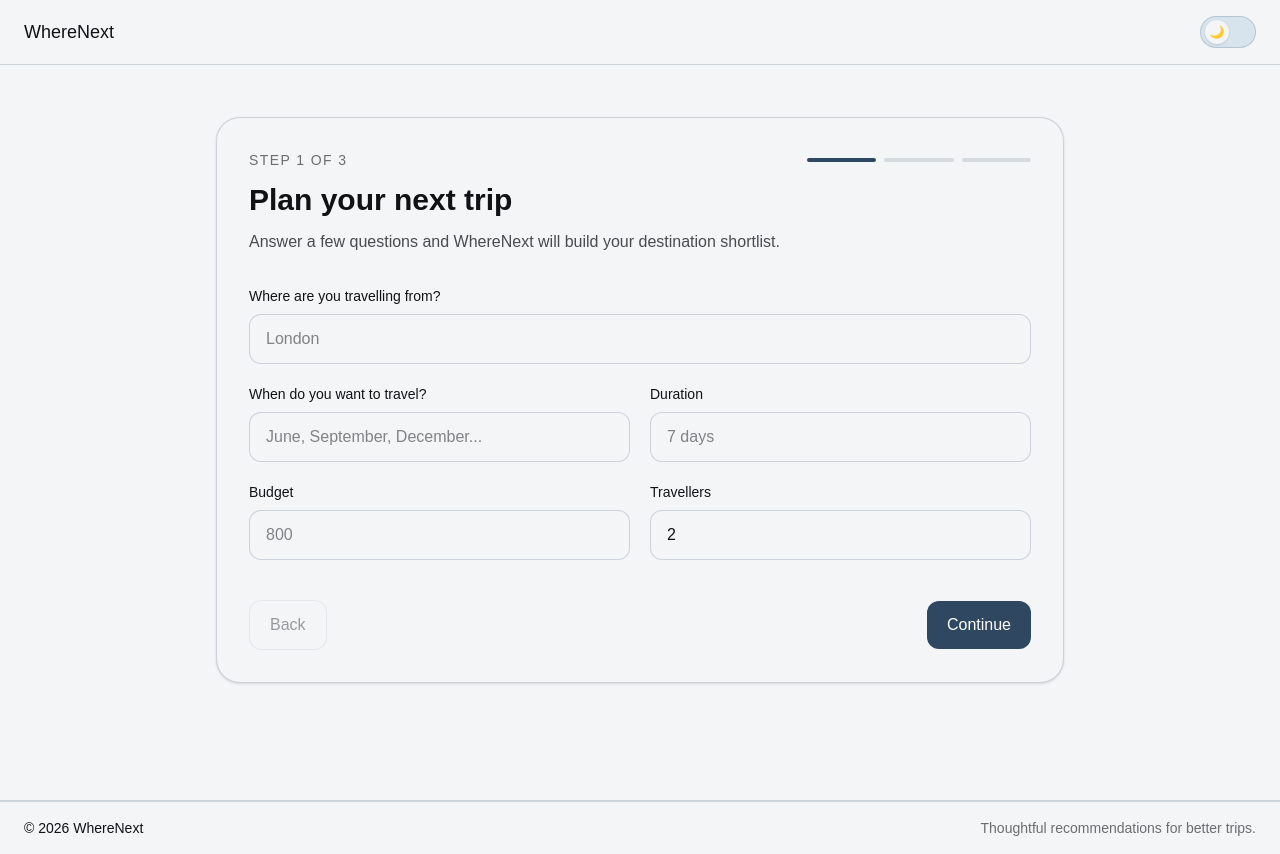
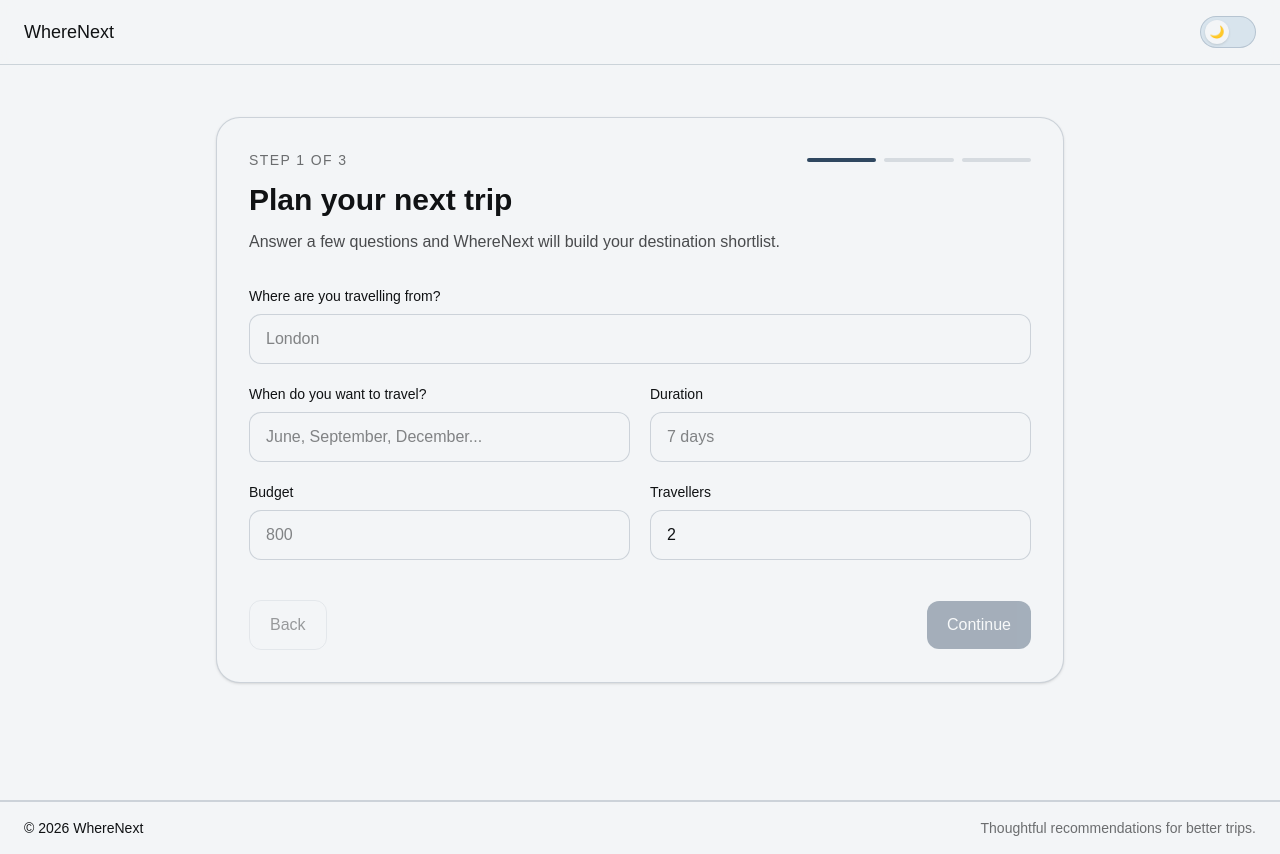
Before and after one commit to TakundaMuzunze/WhereNext, a Next.js app: page /planner in a window 1280 px wide. Built offline with nearby package versions, Linux system fonts and the light colour scheme.

Commit message:
feat: add per-step form validation on buttons

```diff
--- a/src/features/trip-planner/ui/TripPlannerForm.tsx
+++ b/src/features/trip-planner/ui/TripPlannerForm.tsx
@@ -17,6 +17,21 @@ const initialAnswers: PlannerAnswers = {
 export function TripPlannerForm() {
   const [step, setStep] = useState(1);
   const [answers, setAnswers] = useState<PlannerAnswers>(initialAnswers);
+
+  const canContinue =
+    step === 1
+      ? Boolean(
+          answers.departure.trim() &&
+          answers.travelMonth.trim() &&
+          answers.duration.trim() &&
+          answers.budget !== "" &&
+          answers.budget > 0 &&
+          answers.travellers !== "" &&
+          answers.travellers > 0,
+        )
+      : step === 2
+        ? answers.tripType !== ""
+        : answers.activities.length > 0;
 
   const selectedTripType = tripTypes.find((tripType) => tripType.value === answers.tripType);
 
@@ -188,12 +203,17 @@ export function TripPlannerForm() {
             <button
               type="button"
               onClick={goNext}
-              className="rounded-xl bg-primary px-5 py-3 text-white transition hover:opacity-90 dark:text-[#101214]"
+              disabled={!canContinue}
+              className="cursor-pointer rounded-xl bg-primary px-5 py-3 text-white transition hover:opacity-90 disabled:cursor-not-allowed disabled:opacity-40 dark:text-[#101214]"
             >
               Continue
             </button>
           ) : (
-            <button type="button" className="rounded-xl bg-primary px-5 py-3 text-white transition hover:opacity-90 dark:text-[#101214]">
+            <button
+              type="button"
+              disabled={!canContinue}
+              className="rounded-xl bg-primary px-5 py-3 text-white transition hover:opacity-90 dark:text-[#101214]"
+            >
               See matches
             </button>
           )}
```
